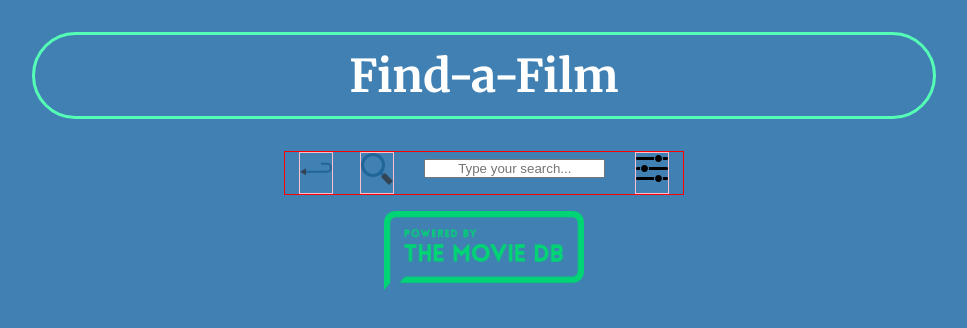
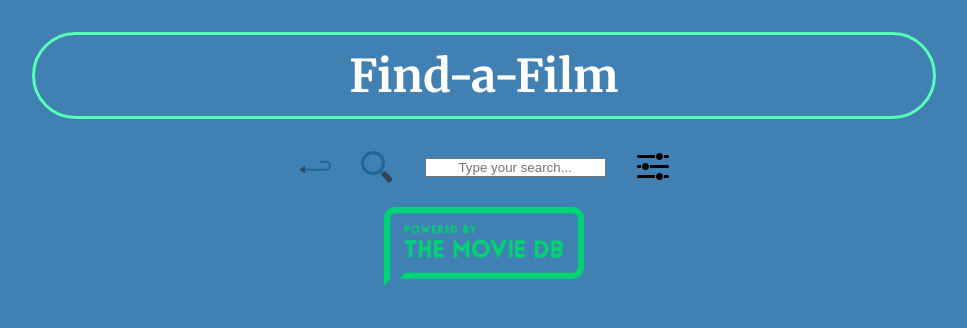
Before and after one commit to Brow1230/APIProject, a plain HTML site: page index.html in a window 1280 px wide. Shown: the whole page, without its empty margins (156-1123 px from the left). Drawn offline with Linux system fonts and the light colour scheme; no server answers.

Commit message:
Update main.css

```diff
--- a/css/main.css
+++ b/css/main.css
@@ -128,7 +128,7 @@ a{
 .backButtonDiv,
 .options{
     margin:auto;
-    border:1px solid pink;
+
 
 }
 .searchTerms{
@@ -137,7 +137,7 @@ a{
     display:flex;
     flex-wrap: wrap;
     flex-direction:row;
-    border:1px solid red;
+
 }
 /**********************/
 /* ---ATTRIBUTION --- */
```
